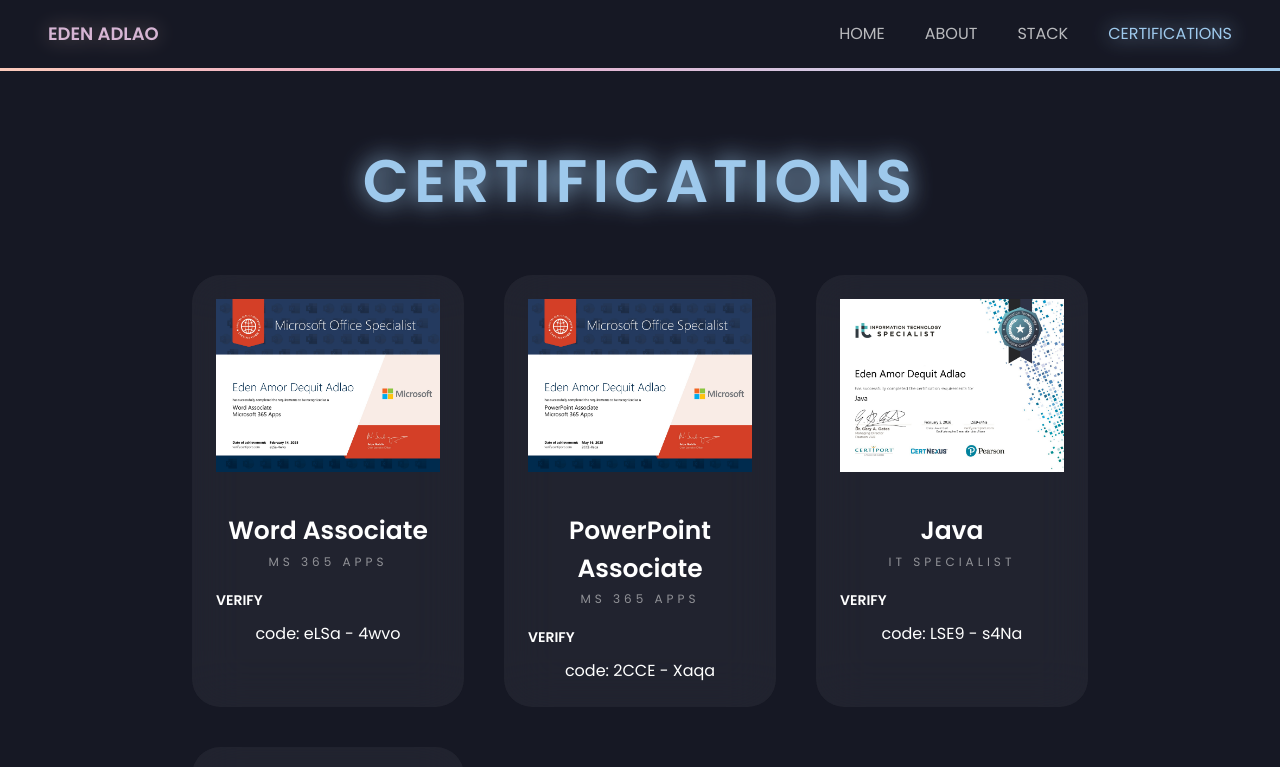
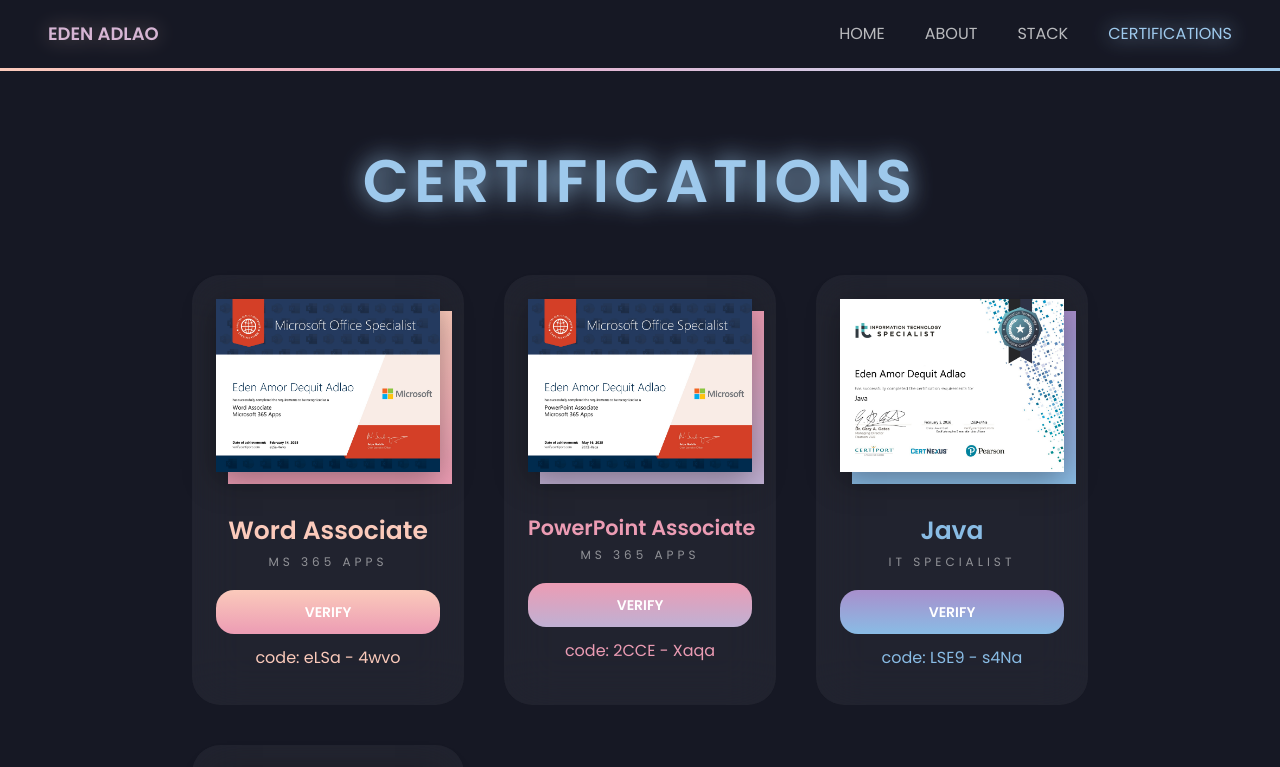
Before and after one commit to EdenAdlao/portfolio-nuxt, a Nuxt app: page /certifications in a window 1280 px wide. Shown: the top 767 px of the page. Built offline with nearby package versions, Linux system fonts and the light colour scheme.

Commit message:
Add certification card animations and fix design

```diff
--- a/app/assets/css/styles.css
+++ b/app/assets/css/styles.css
@@ -57,6 +57,192 @@ body {
   background: #161824;
 }
 
+.cert-card {
+  transition: transform 0.3s ease;
+}
+
+.cert-card:hover {
+  transform: translateY(-10px);
+}
+
+.cert-img-bg {
+  position: relative;
+  width: 100%;
+  cursor: pointer;
+}
+
+.cert-img-bg::after {
+  position: absolute;
+  top: 12px;
+  left: 12px;
+  z-index: 0;
+  width: 100%;
+  height: 100%;
+  content: "";
+  clip-path: polygon(0 0, 100% 0, 100% 100%, 100%, 0 88%);
+}
+
+.cert-img-bg img {
+  position: relative;
+  z-index: 2;
+  width: 100%;
+  border-radius: 0;
+  box-shadow: 0 8px 30px rgba(0, 0, 0, 0.35);
+  transition: transform 0.35s ease;
+}
+
+.cert-img-bg:hover img {
+  transform: scale(1.03);
+}
+
+.cert-img-bg img:active {
+  z-index: 50;
+  transform: scale(1.18);
+}
+
+.cert-title-word,
+.cert-code-word {
+  color: #fbcabb;
+}
+
+.cert-title-ppt,
+.cert-code-ppt {
+  color: #ec9cb4;
+}
+
+.cert-title-ppt {
+  white-space: nowrap;
+  font-size: 1.30rem;
+}
+
+.cert-title-java,
+.cert-code-java,
+.cert-title-databases,
+.cert-code-databases {
+  color: #89bce5;
+}
+
+.cert-word::after {
+  background: linear-gradient(to bottom, #fbcabb, #ec9cb4);
+}
+
+.cert-ppt::after {
+  background: linear-gradient(to bottom, #ec9cb4, #bfb0d3);
+}
+
+.cert-java::after,
+.cert-databases::after {
+  background: linear-gradient(to bottom, #a88fcc, #89bce5);
+}
+
+.copy-btn,
+.verify-btn {
+  display: flex;
+  flex: 1;
+  align-items: center;
+  justify-content: center;
+  padding: 12px;
+  border-radius: 18px;
+  cursor: pointer;
+  transition: all 0.3s ease;
+}
+
+.copy-btn:disabled {
+  cursor: default;
+  opacity: 0.8;
+}
+
+.verify-btn {
+  color: white;
+}
+
+.copy-btn:hover,
+.verify-btn:hover {
+  transform: scale(1.05);
+}
+
+.verify-btn:hover {
+  box-shadow: 0 0 15px rgba(255, 255, 255, 0.35);
+}
+
+.copy-word {
+  color: #fbcabb;
+  background: transparent;
+  border: 0;
+  box-shadow: 0 0 0 2px #fbcabb;
+}
+
+.copy-word:hover {
+  background: linear-gradient(to bottom, #fbcabb, #ec9cb4);
+  color: #070b1d;
+}
+
+.copy-ppt {
+  color: #ec9cb9;
+  background: transparent;
+  border: 0;
+  box-shadow: 0 0 0 2px #ec9cb4;
+}
+
+.copy-ppt:hover {
+  background: linear-gradient(to bottom, #ec9cb4, #bfb0d3);
+  color: #070b1d;
+}
+
+.copy-java,
+.copy-databases {
+  color: #89bce5;
+  background: transparent;
+  border: 0;
+  box-shadow: 0 0 0 2px #89bce5;
+}
+
+.copy-java:hover,
+.copy-databases:hover {
+  background: linear-gradient(to bottom, #a88fcc, #89bce5);
+  color: #070b1d;
+}
+
+.verify-word {
+  background: linear-gradient(to bottom, #fbcabb, #ec9cb4);
+}
+
+.verify-ppt {
+  background: linear-gradient(to bottom, #ec9cb4, #bfb0d3);
+}
+
+.verify-java,
+.verify-databases {
+  background: linear-gradient(to bottom, #a88fcc, #89bce5);
+}
+
+.cert-preview {
+  overflow: visible;
+  border-radius: 1.25rem;
+  background: linear-gradient(110deg, #fbcabb, #b9d8f1);
+  box-shadow: 0 0 45px rgba(255, 255, 255, 0.2);
+}
+
+.cert-preview-close {
+  position: absolute;
+  top: 0;
+  right: 0;
+  z-index: 3;
+  width: 2.25rem;
+  height: 2.25rem;
+  border: 2px solid #9ec9ec;
+  border-radius: 0.25rem;
+  color: #9ec9ec;
+  font-size: 1.75rem;
+  line-height: 1;
+  transition: background 0.3s ease, color 0.3s ease;
+}
+
+.cert-preview-close:hover {
+  background: #9ec9ec;
+  color: #161824;
+}
+
 .stack-ring:hover {
   animation: rotate-y-ring 2.5s linear infinite;
   transform: translateY(-5px) scale(1.05);
@@ -99,7 +285,13 @@ body {
 @media (prefers-reduced-motion: reduce) {
   .profile-border,
   .profile-border::before,
-  .stack-ring {
+  .stack-ring,
+  .cert-card,
+  .cert-img-bg img,
+  .copy-btn,
+  .verify-btn,
+  .cert-preview-close {
     animation: none;
+    transition: none;
   }
 }
```
